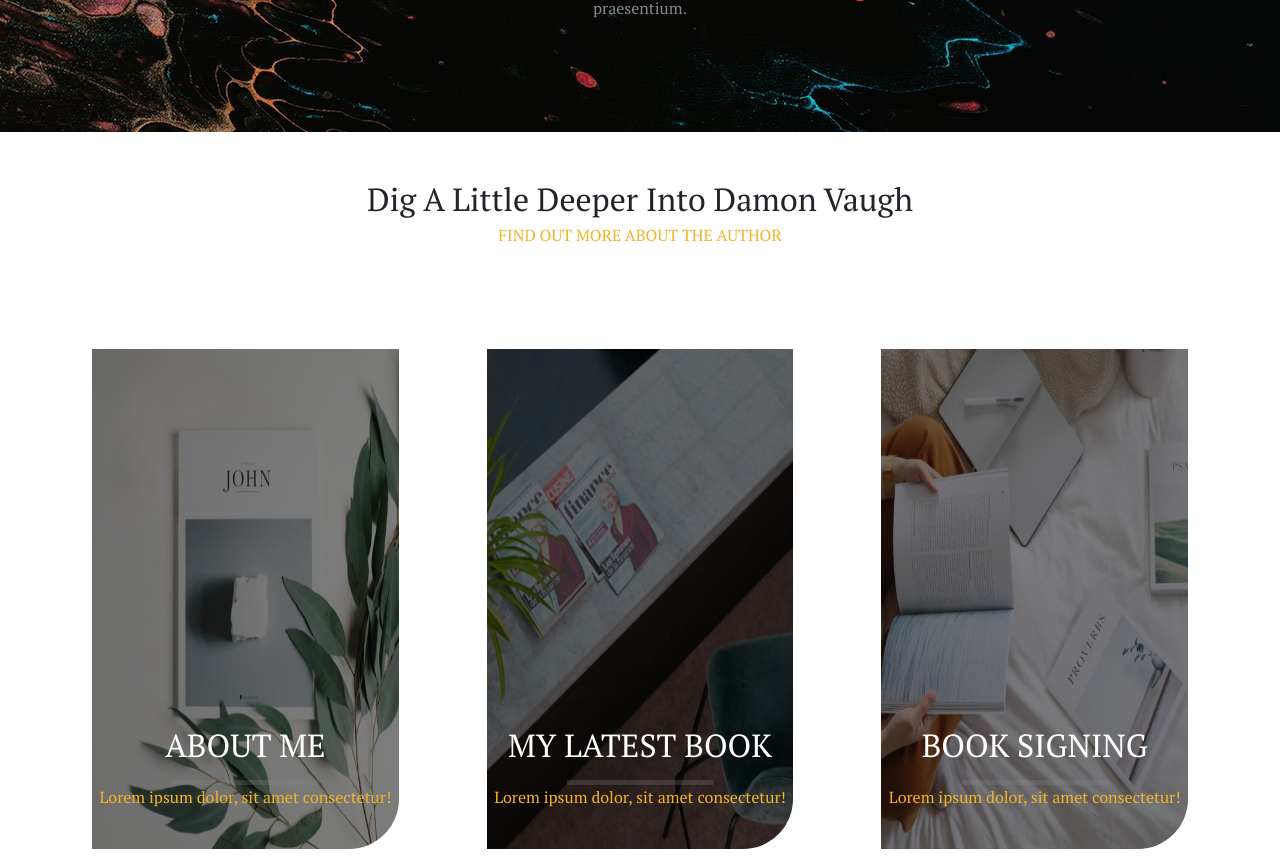
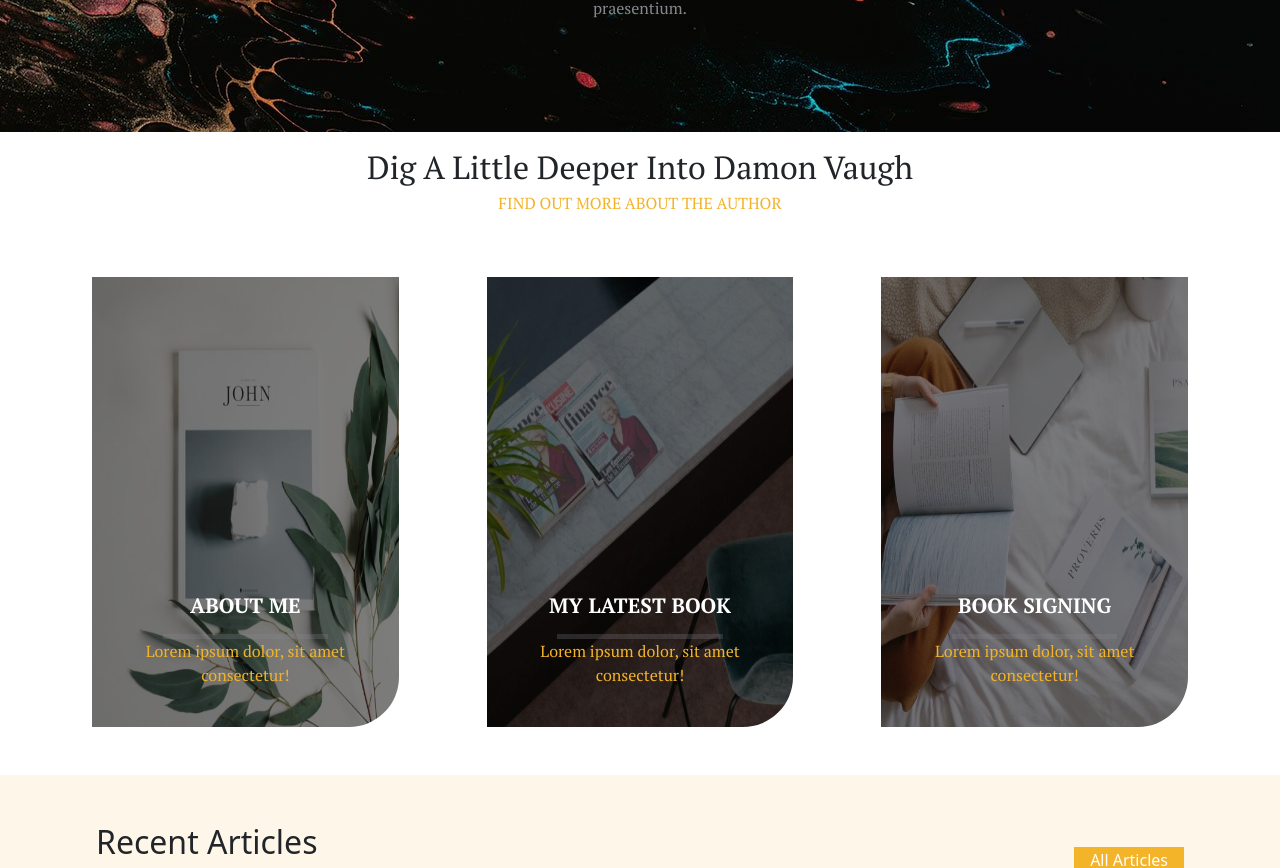
Before and after one commit to dona70909/proj-html-vuejs, a Vue app: page / in a window 1280 px wide. Shown: the part 2980-3848 px from the top of the page. Built offline with nearby package versions, Linux system fonts and the light colour scheme.

Commit message:
cards size ok

```diff
--- a/src/components/main/AboutAuthor.vue
+++ b/src/components/main/AboutAuthor.vue
@@ -1,6 +1,6 @@
 <template>
     <section class="container-fluid">
-        <div class="row px-5 py-5 justify-content-center align-items-center container-section">
+        <div class="row px-5 pb-2 pt-3 justify-content-center align-items-center container-section">
             <div class="col-12">
                 <div class="title text-center mb-5">
                     <h2 class="title-section">Dig a little deeper into damon vaugh</h2>
@@ -70,7 +70,7 @@ export default {
 
 
     .card-item {
-        height: 500px;
+        height: 450px;
         width:calc(100% / 3 - 4rem);
         margin: 0 2rem;
 
@@ -78,7 +78,8 @@ export default {
             border-bottom-right-radius: 50px;
             width:100%;
             filter:brightness(50%);
-            filter:drop-shadow(50%)
+            filter:drop-shadow(50%);
+
         }
         .text-card {
             /* align-self: flex-end; */
@@ -87,15 +88,19 @@ export default {
                 margin: 0 auto;
                 height:.3rem;
                 color:$osloGray;
+                padding: 0 3rem;
             }
 
             .title-card {
                 text-transform: uppercase;
                 color:white;
+                font-size: 1.3rem;
+                font-weight: 600;
             }
 
             p {
                 color: $saffronOrangeGold;
+                padding: 0 2rem;
             }
 
         }
```
